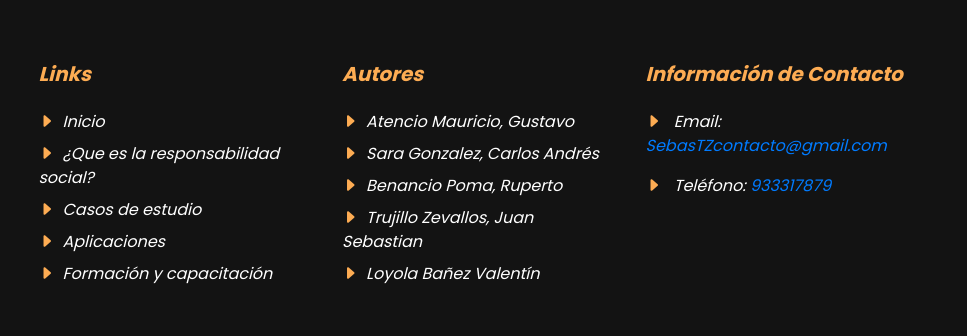
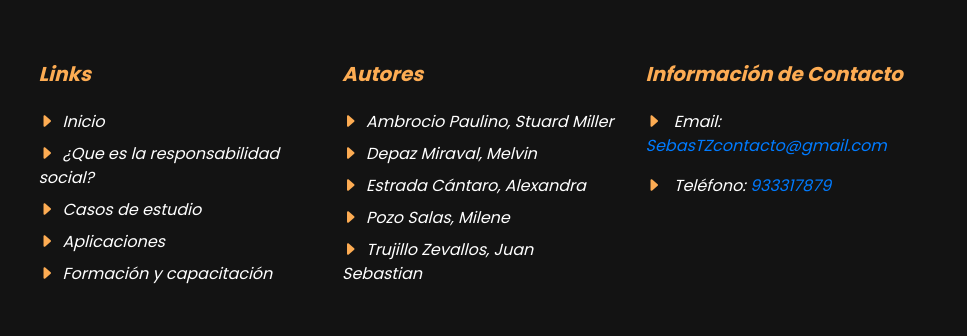
Before and after one commit to StuardAP/g7, a website: page public/formacion-capacitacion.html in a window 1280 px wide. Shown: the part 4221-4557 px from the top of the page, 313-1280 px from the left. Drawn offline with nearby package versions, Linux system fonts and the light colour scheme.

Commit message:
cambie los integrantes en formacion-capacitacion.html y que-es-y-como-se-aplica.html

```diff
--- a/public/formacion-capacitacion.html
+++ b/public/formacion-capacitacion.html
@@ -424,15 +424,14 @@
 			<div class="col-lg-3 col-md-6 mb-5">
 				<h5 class="font-weight-bold orange mb-4">Autores</h5>
 				<div class="d-flex flex-column justify-content-start">
-					<span class="text-white mb-2"><i class="bi bi-caret-right-fill mr-2 orange"></i>Atencio Mauricio,
-						Gustavo</span>
-					<span class="text-white mb-2"><i class="bi bi-caret-right-fill mr-2 orange"></i>Sara Gonzalez, Carlos
-						Andrés</span>
-					<span class="text-white mb-2"><i class="bi bi-caret-right-fill mr-2 orange"></i>Benancio Poma,
-						Ruperto</span>
+					<span class="text-white mb-2"><i class="bi bi-caret-right-fill mr-2 orange"></i>Ambrocio Paulino, Stuard
+						Miller</span>
+					<span class="text-white mb-2"><i class="bi bi-caret-right-fill mr-2 orange"></i>Depaz Miraval, Melvin</span>
+					<span class="text-white mb-2"><i class="bi bi-caret-right-fill mr-2 orange"></i>Estrada Cántaro,
+						Alexandra</span>
+					<span class="text-white mb-2"><i class="bi bi-caret-right-fill mr-2 orange"></i>Pozo Salas, Milene</span>
 					<span class="text-white mb-2"><i class="bi bi-caret-right-fill mr-2 orange"></i>Trujillo Zevallos, Juan
 						Sebastian</span>
-					<span class="text-white"><i class="bi bi-caret-right-fill mr-2 orange"></i>Loyola Bañez Valentín</span>
 				</div>
 			</div>
 			<div class="col-lg-3 col-md-6 mb-5">
```
Also changed, not shown: public/que-es-y-como-se-aplica.html (+6 -7 lines).
